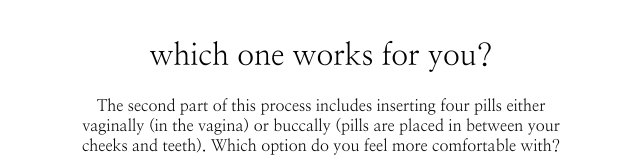
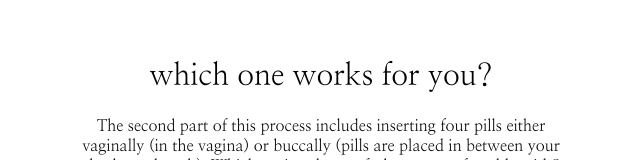
Before and after one commit to lilyshowlader/mifemiso, a React (Create React App) app: page /misooptions in a window 1280 px wide. Shown: the top 160 px of the page, without its empty margins (319-959 px from the left). Built offline with nearby package versions, Linux system fonts and the light colour scheme.

Commit message:
add padding options title

```diff
--- a/src/App.css
+++ b/src/App.css
@@ -143,6 +143,7 @@ button:active {
 .options-title {
   font-size: 30px;
   margin-bottom: 5px;
+  padding-top: 40px
 }
 
 .buttons-container {
```
